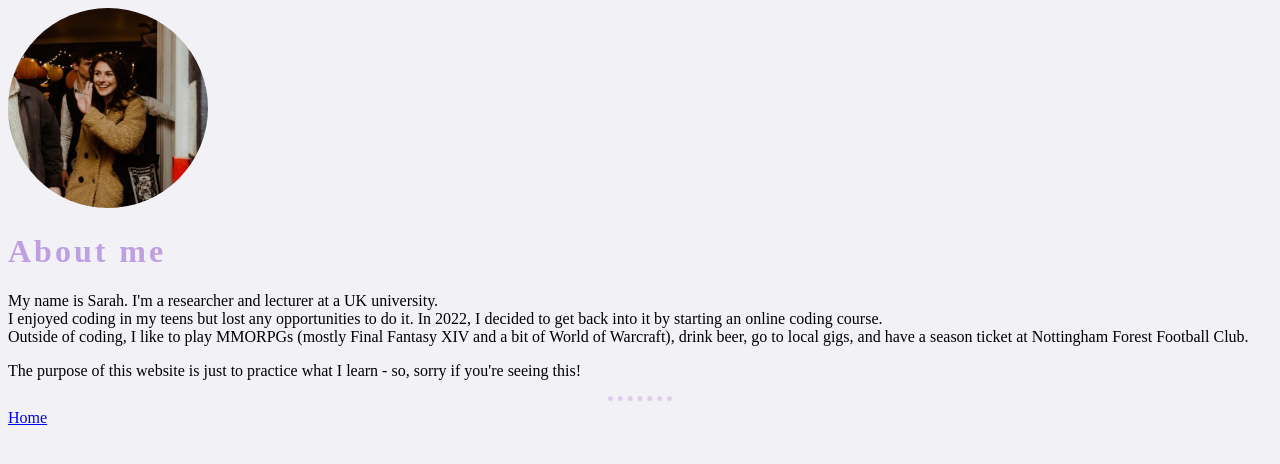
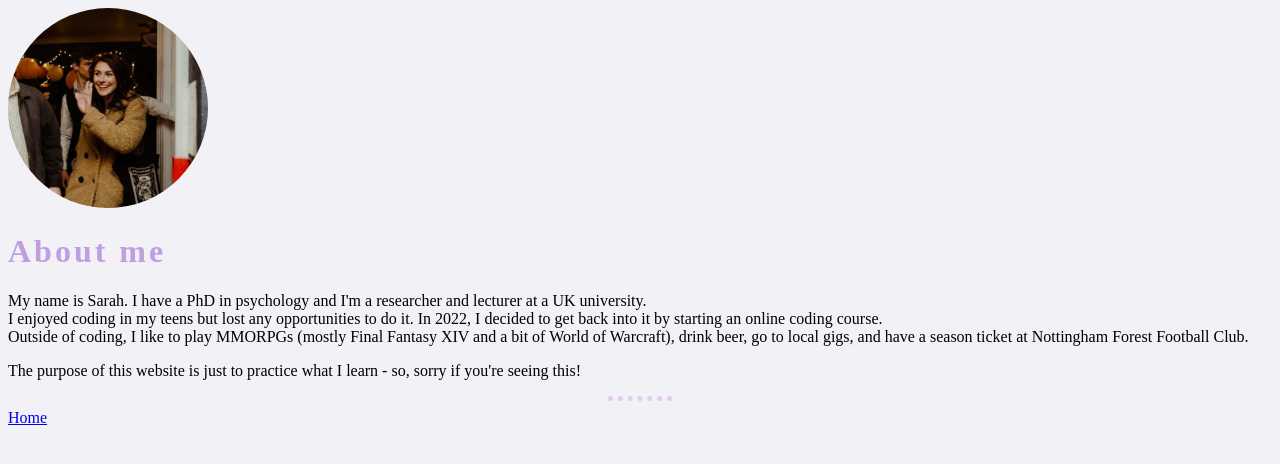
Before and after one commit to sarahgillborn/Coding, a plain HTML site: page about me.html in a window 1280 px wide. Drawn offline with Linux system fonts and the light colour scheme.

Commit message:
Update about me.html

```diff
--- a/about me.html
+++ b/about me.html
@@ -9,7 +9,7 @@
 <img class="image" src="Images/photo.jpeg" alt="image"><br>
 <h1>About me</h1>
 <p>
-  My name is Sarah. I'm a researcher and lecturer at a UK university.<br>
+  My name is Sarah. I have a PhD in psychology and I'm a researcher and lecturer at a UK university.<br>
   I enjoyed coding in my teens but lost any opportunities to do it. In 2022, I decided to get back into it by starting an online coding course.<br>
   Outside of coding, I like to play MMORPGs (mostly Final Fantasy XIV and a bit of World of Warcraft), drink beer, go to local gigs, and have a season ticket at Nottingham Forest Football Club.
 </p>
```
